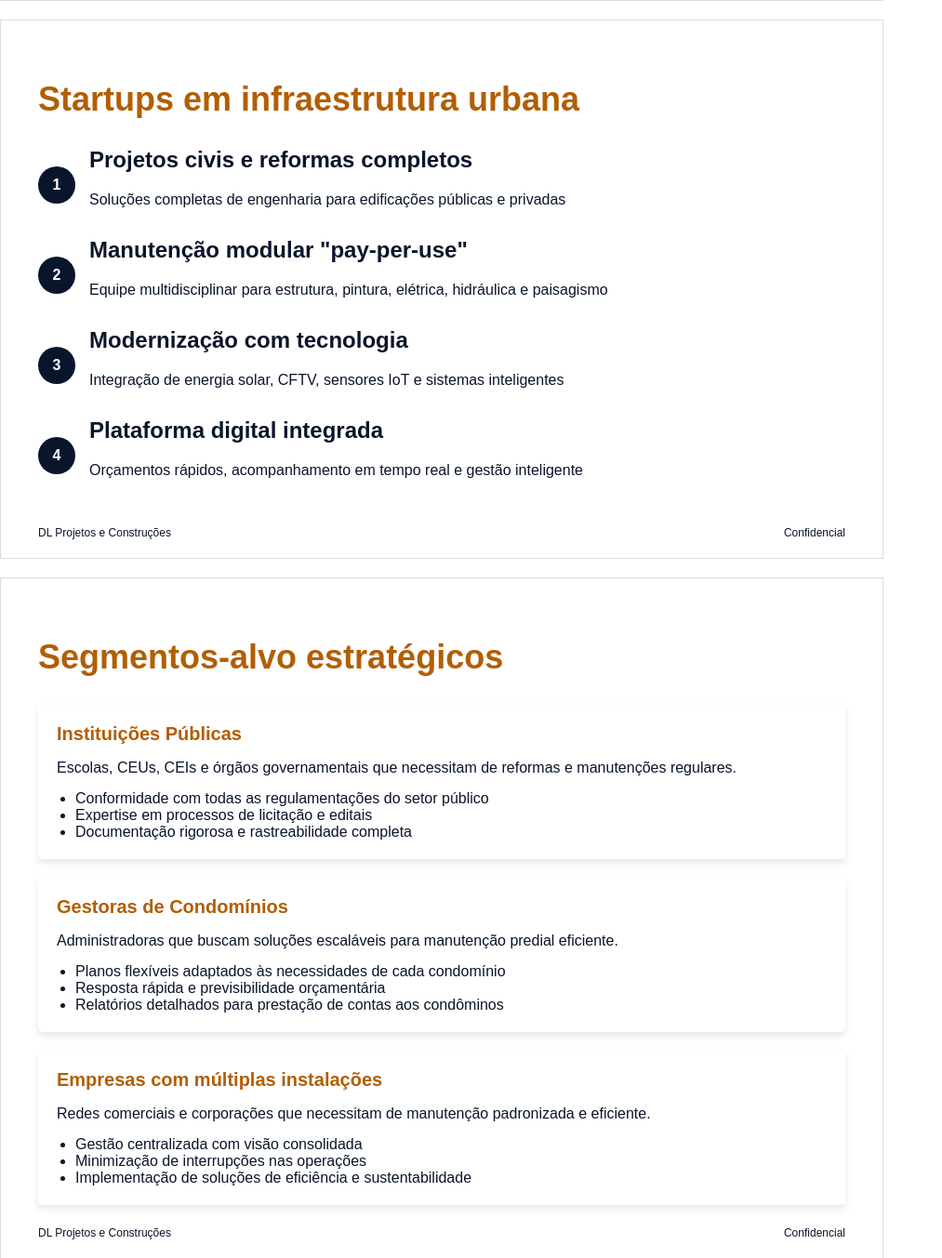
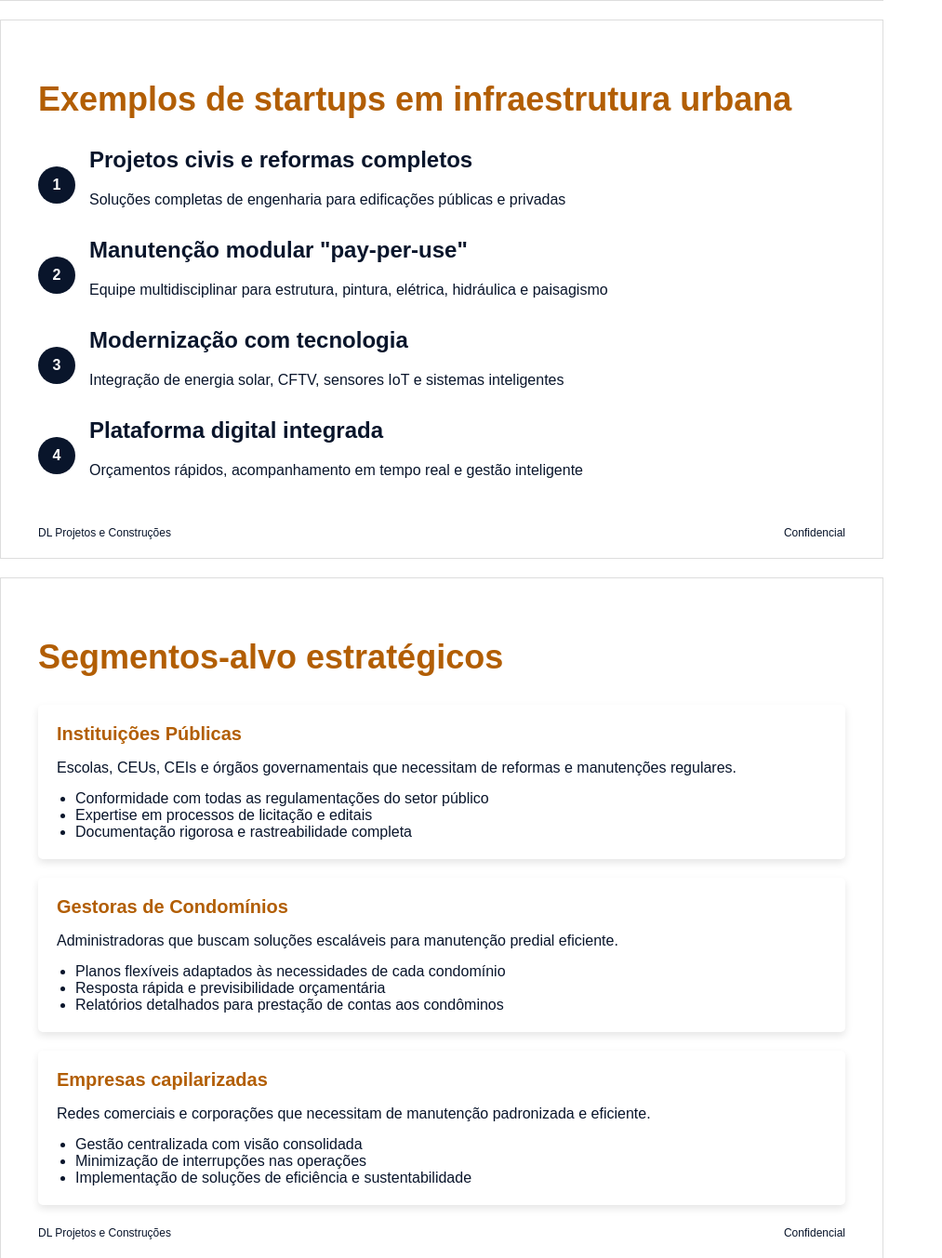
Before and after one commit to brunoffiga/dl, a plain HTML site: page index.html in a window 1280 px wide. Shown: the part 1099-2452 px from the top of the page at 93% size, without its empty margins (0-1013 px from the left). Drawn offline with Linux system fonts and the light colour scheme.

Commit message:
Atualizar o index.html

```diff
--- a/index.html
+++ b/index.html
@@ -386,7 +386,7 @@
 
     <!-- Slide 3: Nosso Modelo -->
     <div class="slide1">
-        <h1>Startups em infraestrutura urbana</h1>
+        <h1>Exemplos de startups em infraestrutura urbana</h1>
         <div class="icon-box">
             <div class="icon">1</div>
             <div>
@@ -443,7 +443,7 @@
             </ul>
         </div>
         <div class="segment-card">
-            <h3 class="segment-title">Empresas com múltiplas instalações</h3>
+            <h3 class="segment-title">Empresas capilarizadas</h3>
             <p class="segment-desc">Redes comerciais e corporações que necessitam de manutenção padronizada e eficiente.</p>
             <ul class="feature-list">
                 <li>Gestão centralizada com visão consolidada</li>
```
